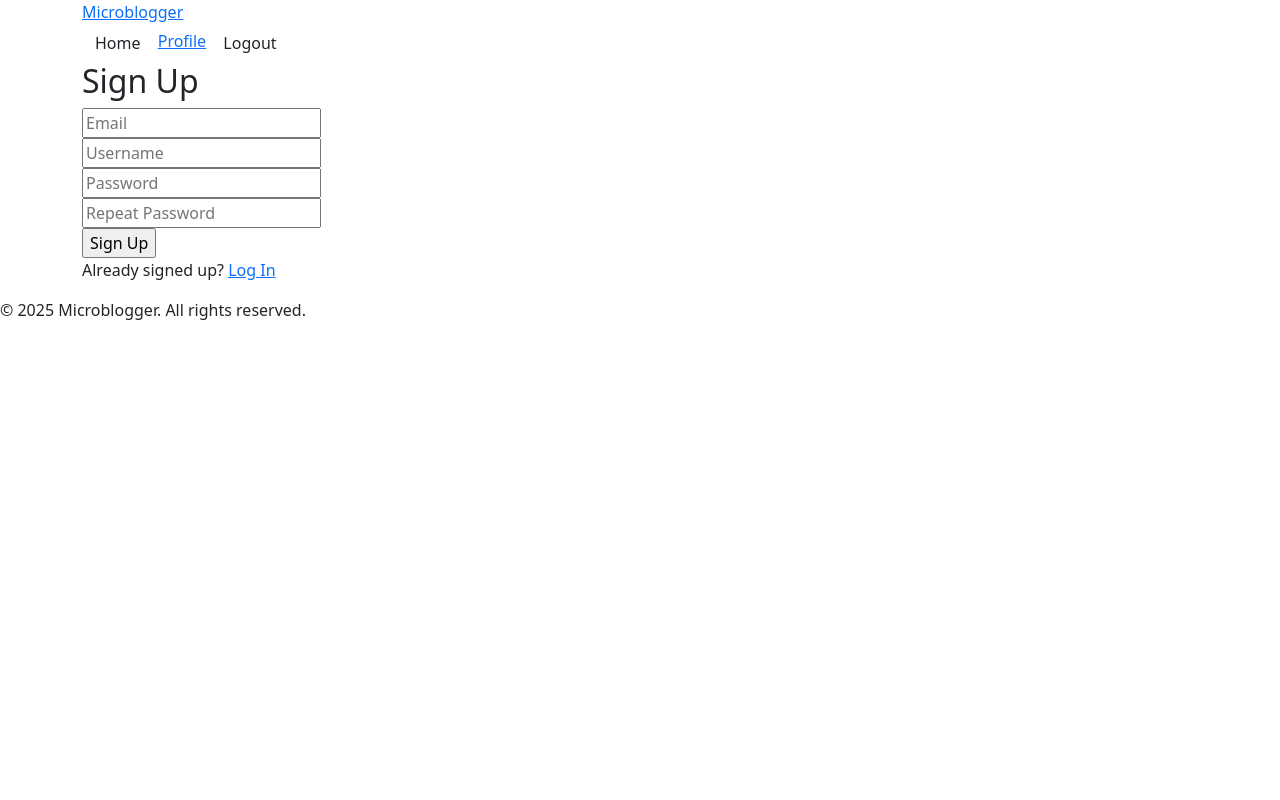
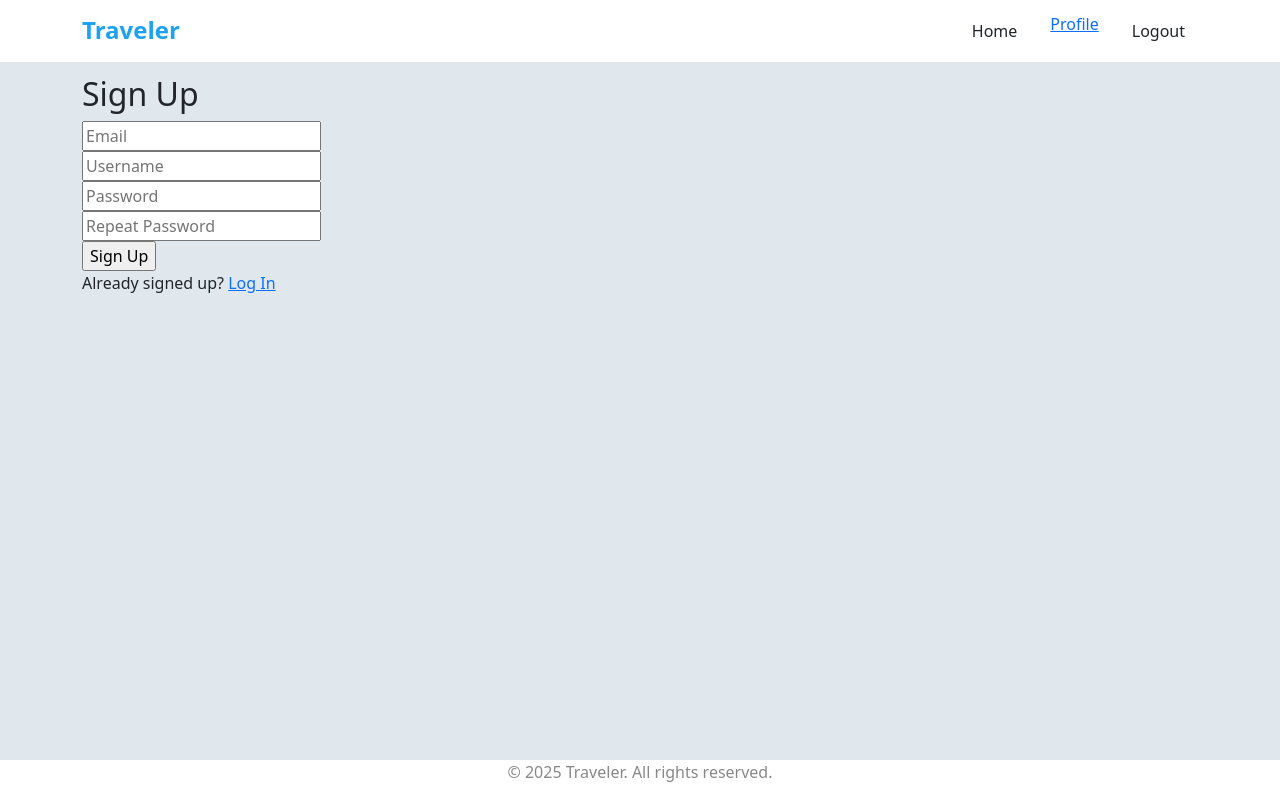
Before and after one commit to AdrianJunge/GripTrip, a Flask app: page /signup in a window 1280 px wide. Run offline with Flask 3, Linux system fonts and the light colour scheme.

Commit message:
remove old code

```diff
--- /dev/null
+++ b/server/static/main/base.css
@@ -0,0 +1,87 @@
+html, body {
+    height: 100%;
+    margin: 0;
+    overflow-x: hidden;
+    overflow-y: scroll;
+}
+
+body {
+    display: flex;
+    flex-direction: column;
+    font-family: -apple-system, BlinkMacSystemFont, 'Segoe UI', Roboto, Oxygen, Ubuntu, Cantarell, sans-serif;
+    line-height: 1.6;
+    background-color: #f5f8fa;
+}
+
+.container {
+    max-width: 75%;
+    margin: 0 auto;
+    padding: 12px 16px;
+    width: 100%;
+}
+
+.header .container {
+    display: flex;
+    justify-content: space-between;
+}
+
+.main-wrapper {
+    flex: 1 0 auto;
+    display: block;
+    min-height: 0;
+    background-color: #e1e8ed;
+}
+
+.main-content {
+    display: grid;
+    grid-template-columns: 1fr 600px 1fr;
+    gap: 20px;
+    margin-top: 20px;
+    min-height: 0;
+}
+
+.header {
+    background: white;
+    border-bottom: 1px solid #e1e8ed;
+    position: sticky;
+    top: 0;
+    z-index: 100;
+}
+
+.footer {
+    background: white;
+    border-top: 1px solid #e1e8ed;
+    text-align: center;
+}
+
+.footer p {
+    color: #888;
+}
+
+
+
+
+
+
+
+.sidebar {
+    padding: 20px;
+    background: white;
+    border-radius: 12px;
+    border: 1px solid #e1e8ed;
+    height: fit-content;
+    position: sticky;
+    top: 20px;
+}
+
+.sidebar-left {
+    grid-column: 1;
+}
+
+.sidebar-right {
+    grid-column: 3;
+}
+
+.main-feed {
+    grid-column: 2;
+}
--- /dev/null
+++ b/server/static/main/base.js
@@ -0,0 +1,7 @@
+$(document).ready(function() {
+    $('[class*="original-post-"]').on("mouseenter", function() {
+        $(this).find('[class^="post-actions-"]').addClass('show')
+    }).on("mouseleave", function() {
+        $(this).find('[class^="post-actions-"]').removeClass('show')
+    });
+});
--- /dev/null
+++ b/server/static/main/details.css
@@ -0,0 +1,55 @@
+.notification {
+    padding: 12px 16px;
+    margin: auto;
+    border-radius: 8px;
+    font-size: 14px;
+    width: 50%;
+    text-align: center;
+}
+
+.notification.error {
+    background: #fed7d7;
+    color: #c53030;
+    border-left: 4px solid #e53e3e;
+}
+
+.notification.success {
+    background: #c6f6d5;
+    color: #2f855a;
+    border-left: 4px solid #38a169;
+}
+
+.logo {
+    font-size: 24px;
+    font-weight: bold;
+    color: #1da1f2;
+    text-decoration: none;
+}
+
+.nav-links {
+    display: flex;
+    gap: 20px;
+}
+
+
+.stat {
+    display: flex;
+    gap: 5px;
+}
+
+.stat-number {
+    font-weight: bold;
+}
+
+.stat-label {
+    color: #657786;
+}
+
+.link {
+    text-decoration: none;
+    color: inherit;
+}
+
+.link:hover {
+    text-decoration: none;
+}
--- a/server/templates/main/base.html
+++ b/server/templates/main/base.html
@@ -12,7 +12,7 @@
     <body>
         <div class="header">
             <div class="container">
-                <a href="{{ url_for('main.index') }}" class="logo">Microblogger</a>
+                <a href="{{ url_for('main.index') }}" class="logo">Traveler</a>
 
                 <nav class="nav-links">
                     <a href="{{ url_for('main.index') }}"
@@ -33,7 +33,7 @@
         </div>
 
         <footer class="footer">
-            <p>&copy; 2025 Microblogger. All rights reserved.</p>
+            <p>&copy; 2025 Traveler. All rights reserved.</p>
         </footer>
 
         <script src="https://cdn.jsdelivr.net/npm/bootstrap@5.3.8/dist/js/bootstrap.bundle.min.js" integrity="sha384-FKyoEForCGlyvwx9Hj09JcYn3nv7wiPVlz7YYwJrWVcXK/BmnVDxM+D2scQbITxI" crossorigin="anonymous"></script>
--- a/server/templates/main/index.html
+++ b/server/templates/main/index.html
@@ -3,7 +3,7 @@
 {% block head %}
     <link rel="stylesheet" href="{{ url_for('static', filename='post/post.css') }}">
     <link rel="stylesheet" href="{{ url_for('static', filename='profile/profile.css') }}">
-    <title>Microblogging app</title>
+    <title>Traveler app</title>
 {% endblock %}
 
 {% block content %}
--- a/server/templates/main/profile.html
+++ b/server/templates/main/profile.html
@@ -3,7 +3,7 @@
 {% block head %}
     <link rel="stylesheet" href="{{ url_for('static', filename='post/post.css') }}">
     <link rel="stylesheet" href="{{ url_for('static', filename='profile/profile.css') }}">
-    <title>{{ user.name }} - Microblogger</title>
+    <title>{{ user.name }} - Traveler</title>
 {% endblock %}
 
 {% block content %}
```
Also changed, not shown: server/static/base.css (deleted).
